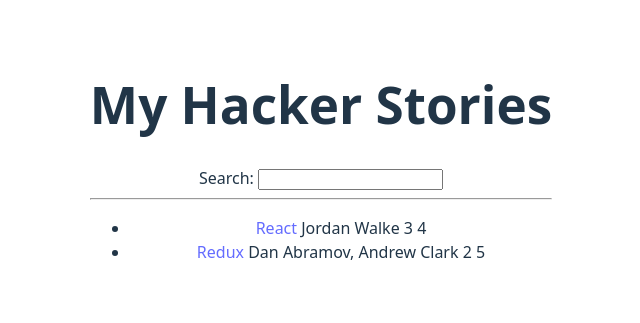
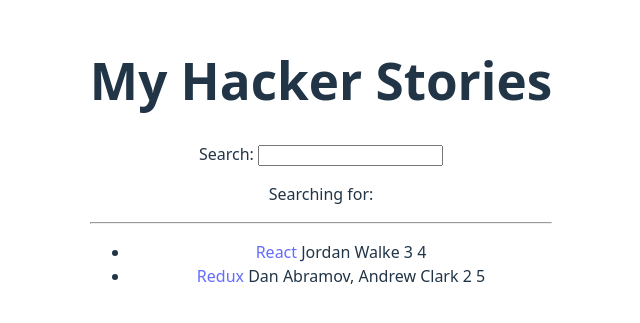
Before and after one commit to Chadiderouiche/my-react-project, a React (Vite) app: page / in a window 1280 px wide. Shown: the part 239-562 px from the top of the page, without its empty margins (319-959 px from the left). Built offline with nearby package versions, Linux system fonts and the light colour scheme.

Commit message:
W6 Filtering the list

```diff
--- a/src/App.jsx
+++ b/src/App.jsx
@@ -5,8 +5,10 @@
 
 import * as React from "react";
 
-// List of items
-const list = [
+const App = () => {
+  console.log("App renders");
+
+  const stories = [
     {
       title: "React",
       url: "https://reactjs.org/",
@@ -25,37 +27,52 @@
     },
   ];
 
-// 1. Refactor App component to arrow function
-const App = () => (
-  <div>
-    <h1>My Hacker Stories</h1>
-    <Search />
-    <hr />
-    <List />
-  </div>
+  const [searchTerm, setSearchTerm] = React.useState("");
+
+  const handleSearch = (event) => {
+    setSearchTerm(event.target.value);
+  };
+
+  const filteredStories = stories.filter((story) =>
+    story.title.toLowerCase().includes(searchTerm.toLowerCase())
   );
-
-// 4. Refactor Search to block body (with logic inside)
-// 5. Add handler function for the input
-const Search = () => {
-  const handleChange = (event) => {
-    console.log(event.target.value);
-  };
 
   return (
     <div>
-      <label htmlFor="search">Search: </label>
-      <input id="search" type="text" onChange={handleChange} />
+      <h1>My Hacker Stories</h1>
+      <Search searchTerm={searchTerm} onSearch={handleSearch} />
+      <hr />
+      <List list={filteredStories} />
     </div>
   );
 };
 
-// 2. Refactor callback in map() to arrow function
-// 3. Refactor List to arrow function and concise body
-const List = () => (
+const Search = ({ searchTerm, onSearch }) => {
+  console.log("Search renders");
+  return (
+    <div>
+      <label htmlFor="search">Search: </label>
+      <input id="search" type="text" value={searchTerm} onChange={onSearch} />
+      <p>Searching for: <strong>{searchTerm}</strong></p>
+    </div>
+  );
+};
+
+const List = ({ list }) => {
+  console.log("List renders");
+  return (
     <ul>
       {list.map((item) => (
-      <li key={item.objectID}>
+        <Item key={item.objectID} item={item} />
+      ))}
+    </ul>
+  );
+};
+
+const Item = ({ item }) => {
+  console.log("Item renders");
+  return (
+    <li>
       <span>
         <a href={item.url}>{item.title}</a>
       </span>{" "}
@@ -63,8 +80,7 @@
       <span>{item.num_comments}</span>{" "}
       <span>{item.points}</span>
     </li>
-    ))}
-  </ul>
   );
+};
 
 export default App;
```
Lines whose indentation alone changed are shown as unchanged.
